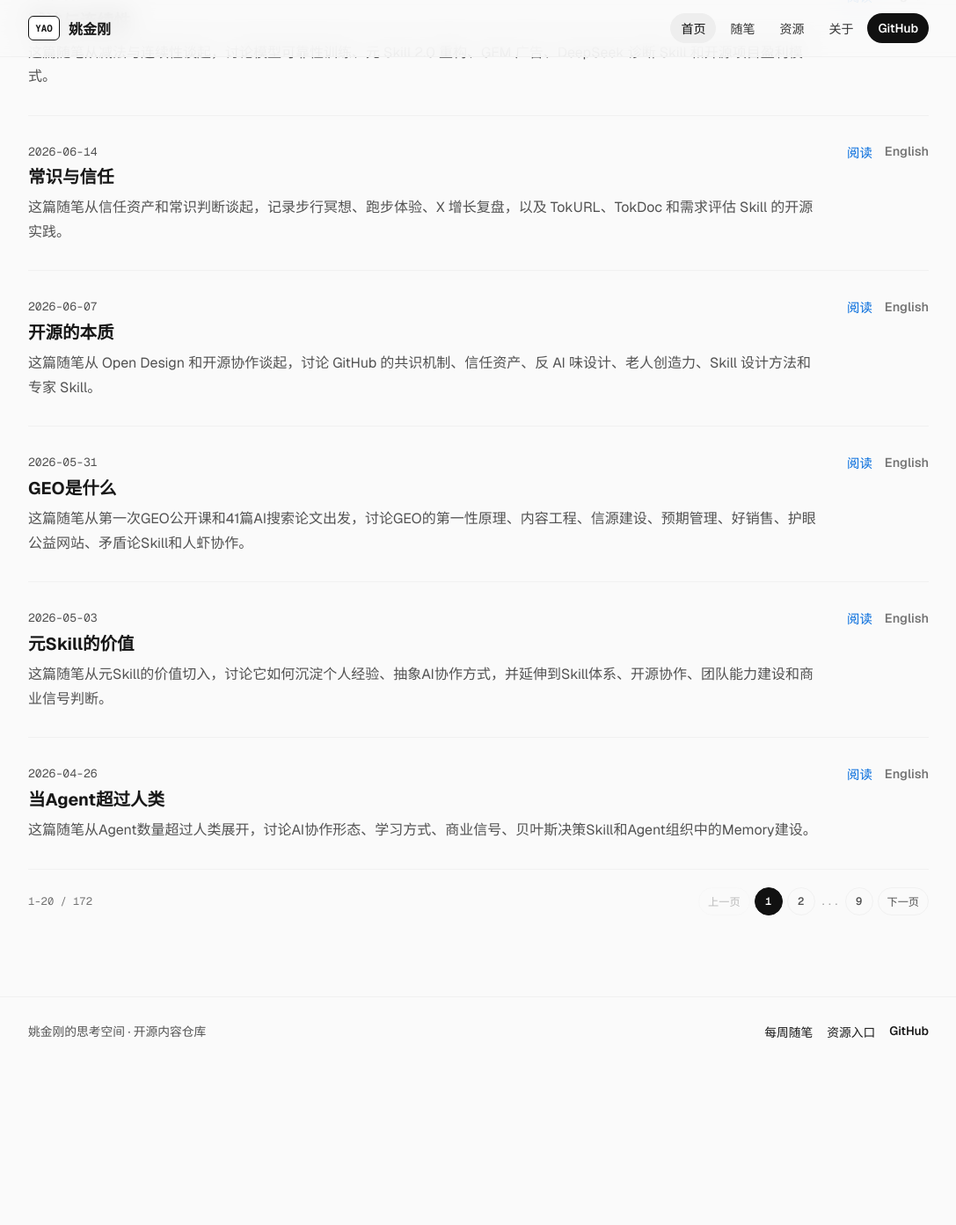
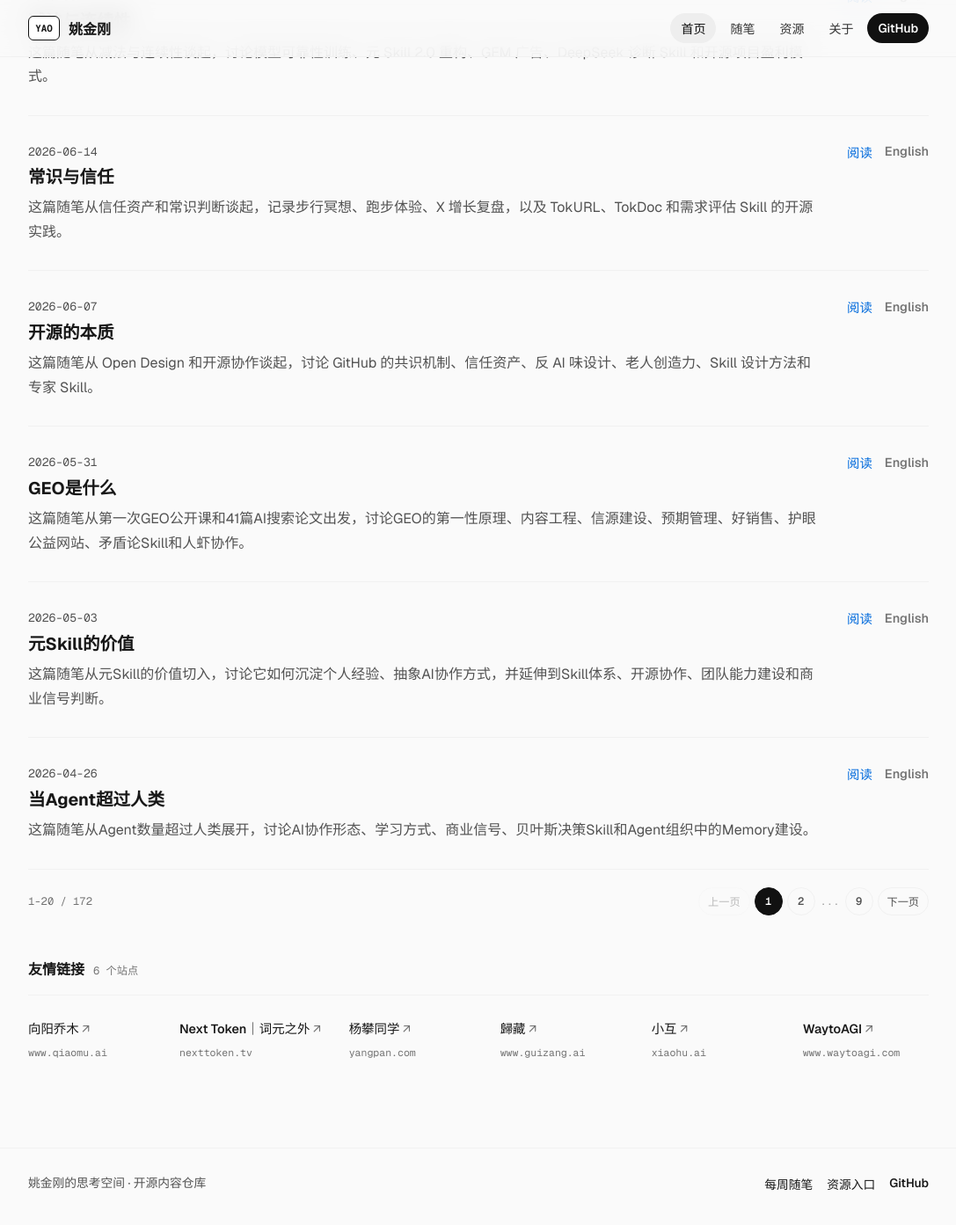
Before and after one commit to yaojingang/yaojingang.github.io, a Jekyll site: the page built from index.html, in a window 1280 px wide and 1400 px high, scrolled down 3055 px. Shown: the top 1393 px of the window at 88% size, without its empty margins (96-1183 px from the left). Built offline with Jekyll 4.4.1, drawn with Linux system fonts in a browser that asks for light colours; comment, search, counter and statistics services are not loaded; before the commit the page ends 4282 px from its top, so only the background shows below that.

Commit message:
Add homepage friend links including WaytoAGI

```diff
--- /dev/null
+++ b/_data/friends.yml
@@ -0,0 +1,12 @@
+- name: 向阳乔木
+  url: https://www.qiaomu.ai/
+- name: Next Token｜词元之外
+  url: https://nexttoken.tv/
+- name: 杨攀同学
+  url: https://yangpan.com/
+- name: 歸藏
+  url: https://www.guizang.ai/
+- name: 小互
+  url: https://xiaohu.ai/
+- name: WaytoAGI
+  url: https://www.waytoagi.com/
--- a/assets/css/style.scss
+++ b/assets/css/style.scss
@@ -439,7 +439,8 @@ li {
   min-width: max-content;
 }
 
-.home-list-title span {
+.home-list-title span,
+.home-list-title h2 {
   margin: 0;
   color: var(--heading);
   font-size: 1rem;
@@ -451,6 +452,62 @@ li {
   color: var(--quiet);
   font-family: "Geist Mono", monospace;
   font-size: 0.76rem;
+}
+
+.home-friends-list {
+  display: flex;
+  flex-wrap: wrap;
+  gap: 12px 32px;
+  margin: 0;
+  padding: 20px 0 0;
+  list-style: none;
+}
+
+.home-friends-list li {
+  min-width: 140px;
+  max-width: 100%;
+}
+
+.home-friends-list a {
+  display: flex;
+  flex-direction: column;
+  align-items: flex-start;
+  gap: 4px;
+  min-height: 48px;
+  padding: 6px 0;
+  border-radius: var(--radius);
+  transition: color 160ms ease;
+}
+
+.home-friend-name {
+  font-size: 0.9rem;
+  font-weight: 560;
+}
+
+.home-friend-name span {
+  color: var(--quiet);
+  font-weight: 400;
+}
+
+.home-friend-domain {
+  color: var(--quiet);
+  font-family: "Geist Mono", monospace;
+  font-size: 0.72rem;
+  overflow-wrap: anywhere;
+}
+
+.home-friends-list a:focus-visible {
+  color: var(--accent);
+}
+
+.home-friends-list a:active {
+  transform: translateY(1px);
+}
+
+@media (hover: hover) {
+  .home-friends-list a:hover {
+    color: var(--accent);
+  }
 }
 
 .home-list-tabs {
--- a/index.html
+++ b/index.html
@@ -81,3 +81,22 @@ title: 首页
   </div>
   <nav class="pagination-control" data-pagination-control aria-label="文章分页"></nav>
 </section>
+
+<section class="home-list-section home-friends-section" aria-labelledby="home-friends-title">
+  <header class="home-list-head">
+    <div class="home-list-title">
+      <h2 id="home-friends-title">友情链接</h2>
+      <small>{{ site.data.friends.size }} 个站点</small>
+    </div>
+  </header>
+  <ul class="home-friends-list">
+    {% for friend in site.data.friends %}
+    <li>
+      <a href="{{ friend.url | escape }}" target="_blank" rel="noopener noreferrer">
+        <span class="home-friend-name">{{ friend.name | escape }} <span aria-hidden="true">↗</span></span>
+        <span class="home-friend-domain">{{ friend.url | split: '://' | last | split: '/' | first | escape }}</span>
+      </a>
+    </li>
+    {% endfor %}
+  </ul>
+</section>
```
